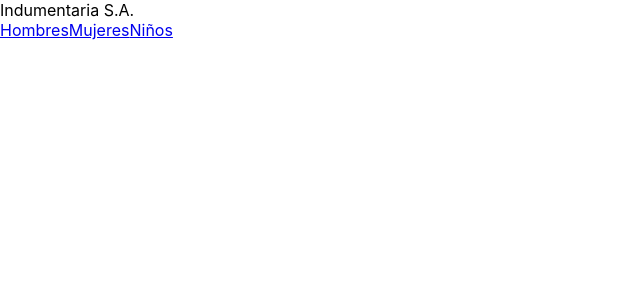
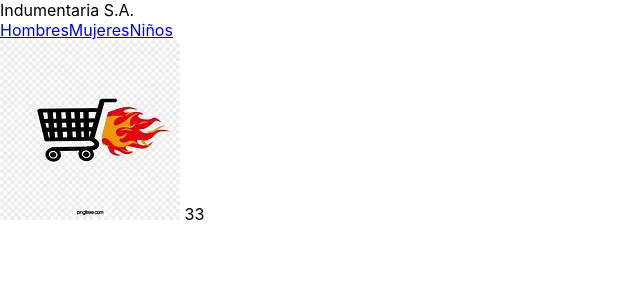
Before and after one commit to gonzaloyungblut/react_PF, a React (Create React App) app: page / in a window 1280 px wide. Shown: the top 300 px of the page, without its empty margins (0-640 px from the left). Built offline with nearby package versions, Linux system fonts and the light colour scheme.

Commit message:
carrito y cuantas compras

```diff
--- a/src/App.js
+++ b/src/App.js
@@ -1,5 +1,5 @@
-
 import './App.css';
+import carrito from './imagenes/carrito.jpg';
 
 function App() {
   return (
@@ -10,6 +10,7 @@ function App() {
     <a href='#'>Mujeres</a>
     <a href='#'>Niños</a>
   </nav>
+  <img src={carrito} alt="carrito de supermecado con fuego"/> 33
   </header>);
 }
 
```
